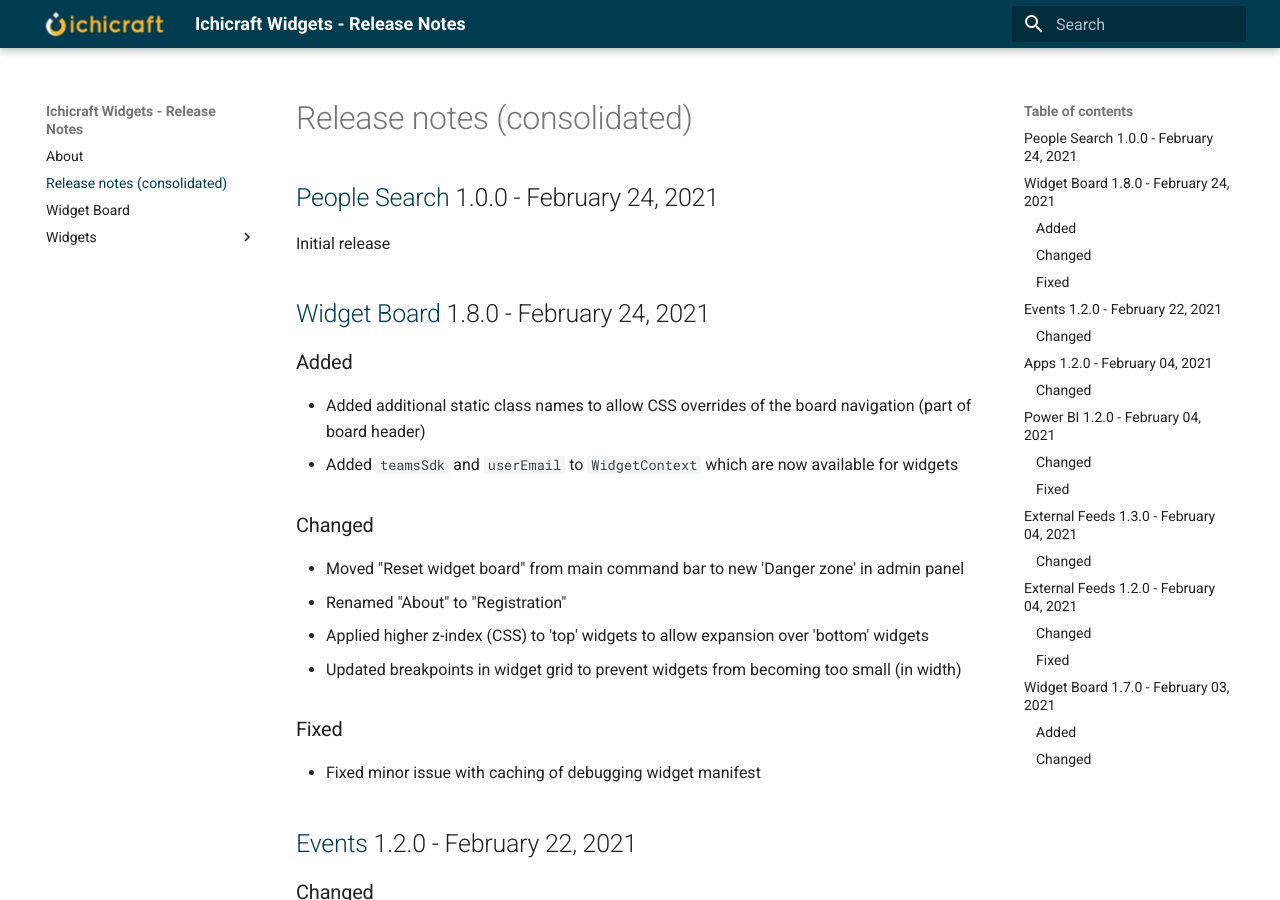
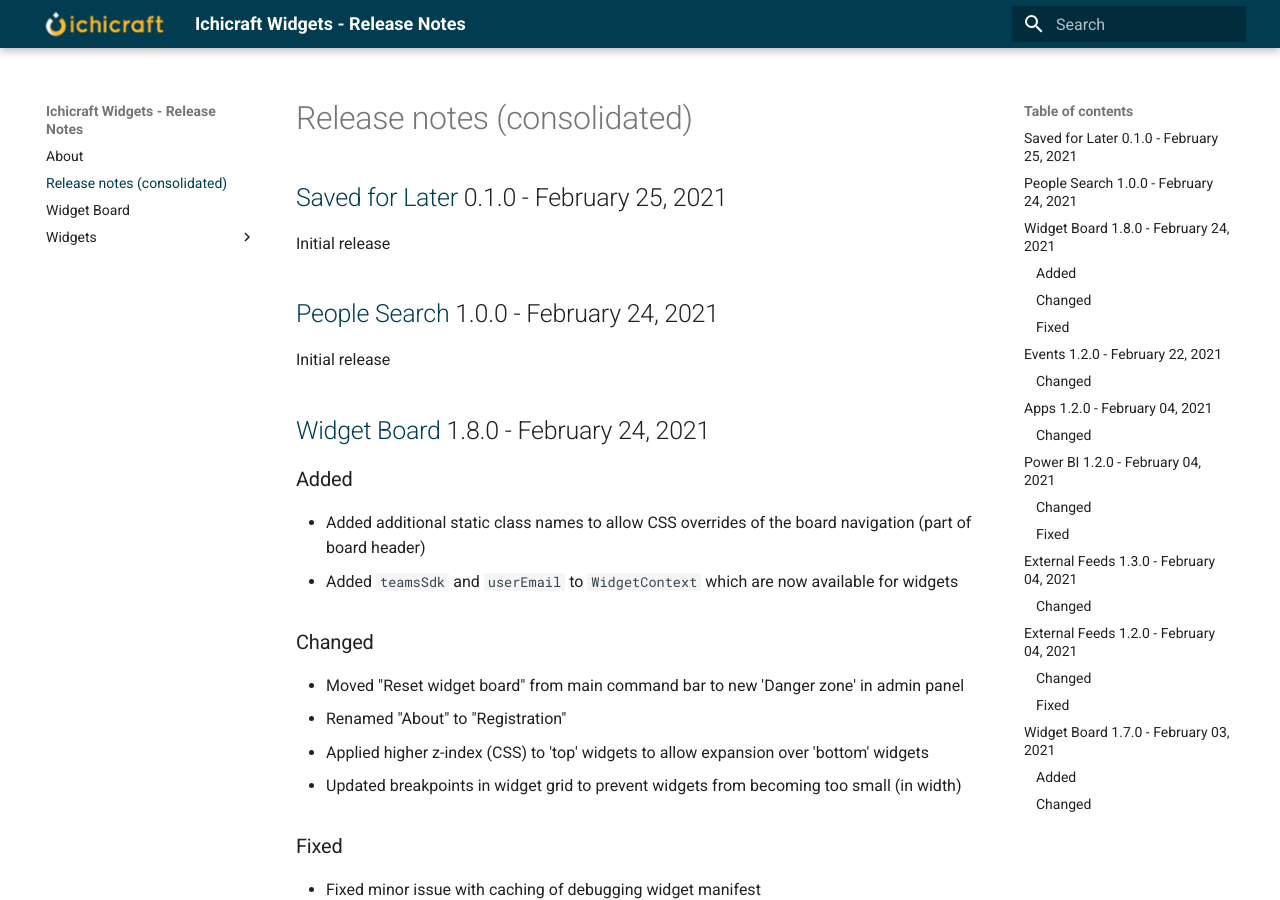
Before and after one commit to ichicraft/widgets-docs, an MkDocs documentation site: the page built from docs/Release-notes-(consolidated).md, in a window 1280 px wide and 900 px high. Built offline with MkDocs 1.6.1 and Material for MkDocs 9.7.7, drawn with Linux system fonts in a browser that asks for light colours.

Commit message:
Release notes updated by BuildService

```diff
--- a/docs/Release-notes-(consolidated).md
+++ b/docs/Release-notes-(consolidated).md
@@ -1,3 +1,7 @@
+## [Saved for Later](./Widgets/Saved for Later.md) 0.1.0 - February 25, 2021
+
+Initial release
+
 ## [People Search](./Widgets/People Search.md) 1.0.0 - February 24, 2021
 
 Initial release
--- /dev/null
+++ b/docs/Widgets/Saved for Later.md
@@ -0,0 +1,3 @@
+## 0.1.0 - February 25, 2021
+
+Initial release
```
